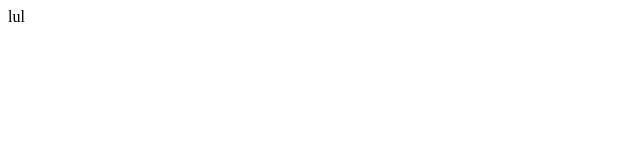
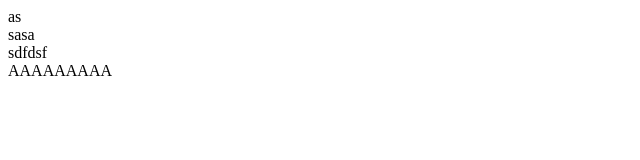
Before and after one commit to altehex/altehex.github.io, a plain HTML site: page index.html in a window 1280 px wide. Shown: the whole page, without its empty margins (0-640 px from the left). Drawn offline with Linux system fonts and the light colour scheme.

Commit message:
xhtml to html

```diff
--- a/index.html
+++ b/index.html
@@ -1,11 +1,40 @@
 <!DOCTYPE html>
+
 <html>
+
 <head>
-    <title>altehex</title>
+
+    <meta http-equiv="Content-Type" content="text/html; charset=UTF-8">
+    <title>"&nbsp;&nbsp;altehex"</title>
+    <link rel="stylesheet" id="main-stylesheet" type="text/css" href="main-stylesheet.css">
 </head>
+
 <body>
 
-    lul
+    <header>
+        as
+    </header>
+
+    <section>
+
+        <aside>
+            sasa
+        </aside>
+
+        <article>
+            sdfdsf
+        </article>
+
+        <article>
+            AAAAAAAAA
+        </article>
+
+    </section>
+
+    <footer>
+
+    </footer>
 
 </body>
+
 </html>
```
Also changed, not shown: main-stylesheet.css (added), 1 other file.
